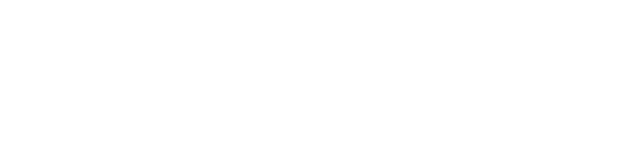
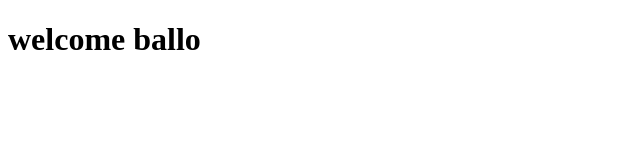
Before and after one commit to balloottian979-pixel/ottilar--projet, a plain HTML site: page index.html in a window 1280 px wide. Shown: the whole page, without its empty margins (0-640 px from the left). Drawn offline with Linux system fonts and the light colour scheme.

Commit message:
modification du titre

```diff
--- a/index.html
+++ b/index.html
@@ -6,6 +6,6 @@
     <title>Document</title>
 </head>
 <body>
-
+    <h1>welcome ballo</h1>
 </body>
 </html>
```
